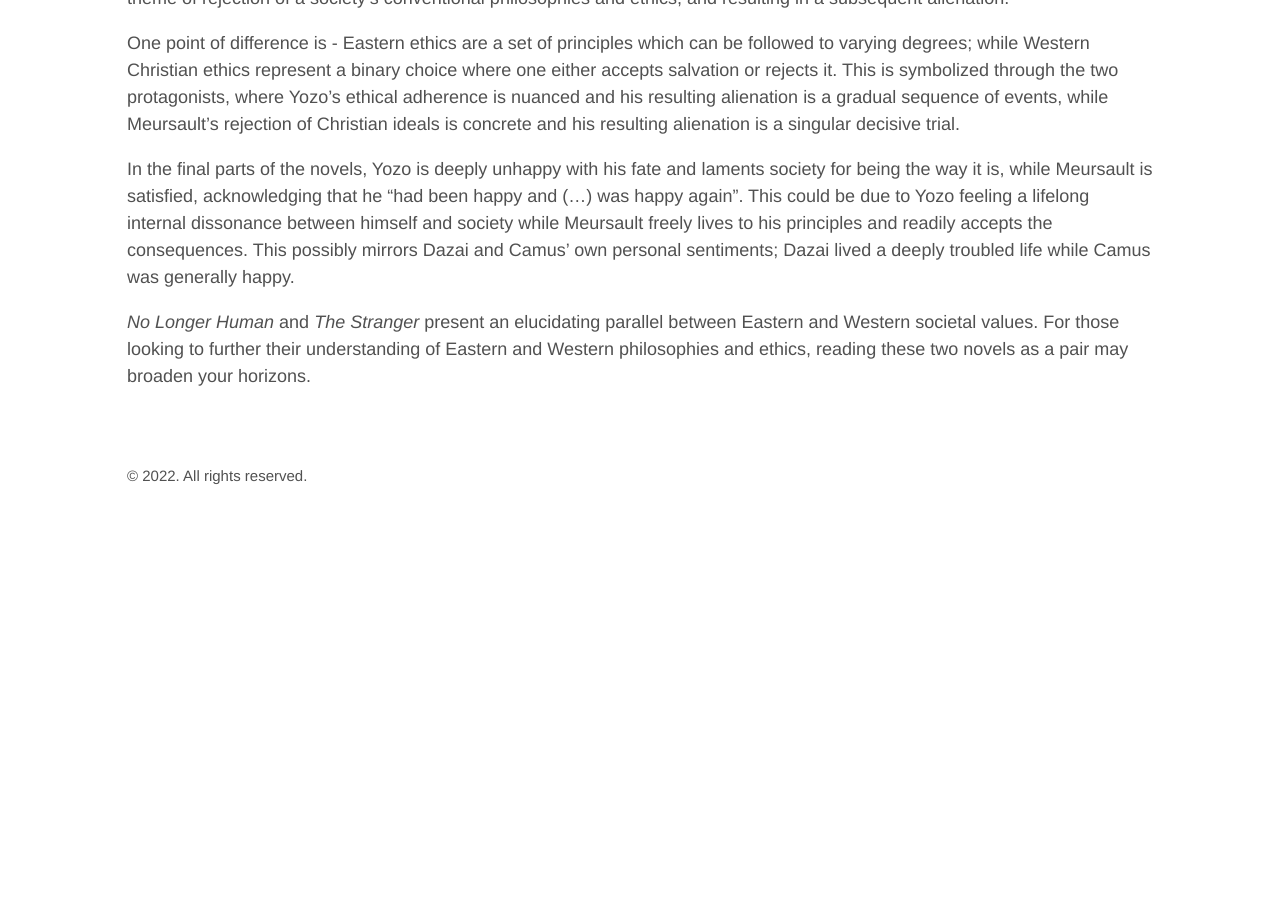
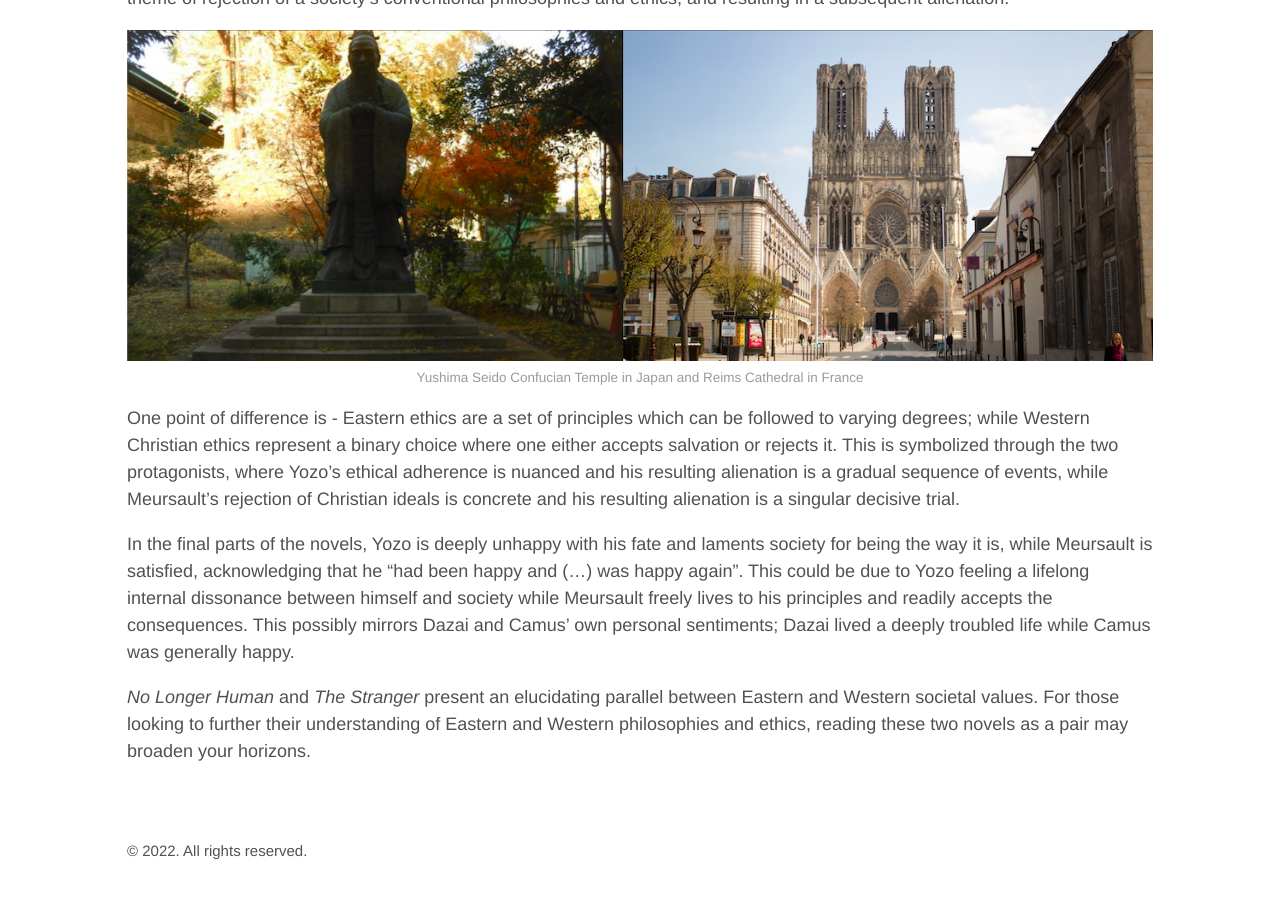
Before and after one commit to rzsun/rzsun.github.io, a Jekyll site: the page built from _posts/2022-08-05-no-longer-human-and-the-stranger.md, in a window 1280 px wide and 900 px high, scrolled down 6748 px. Built offline with Jekyll 4.4.1, drawn with Linux system fonts in a browser that asks for light colours; before the commit the page ends 7273 px from its top, so only the background shows below that.

Commit message:
add image yushima-seido-reims-cathedral

```diff
--- a/_posts/2022-08-05-no-longer-human-and-the-stranger.md
+++ b/_posts/2022-08-05-no-longer-human-and-the-stranger.md
@@ -79,6 +79,9 @@ Throughout the novel, Camus indirectly rejects the Christian tradition by presen
 
 In *No Longer Human*, Yozo rejects Eastern society's conventional ethics of collectivism and filial piety. As a result, he is alienated from society and sent to a sanatorium. In *The Stranger*, Meursault rejects Christian society's conventional ideals of salvation and miracle of life. As a result, he is alienated from society through imprisonment and execution. Both novels present the shared theme of rejection of a society's conventional philosophies and ethics, and resulting in a subsequent alienation.
 
+![Yushima Seido Confucian Temple in Japan and Reims Cathedral in France](/assets/no-longer-human-and-the-stranger/yushima-seido-reims-cathedral.png)
+###### Yushima Seido Confucian Temple in Japan and Reims Cathedral in France
+
 One point of difference is - Eastern ethics are a set of principles which can be followed to varying degrees; while Western Christian ethics represent a binary choice where one either accepts salvation or rejects it. This is symbolized through the two protagonists, where Yozo's ethical adherence is nuanced and his resulting alienation is a gradual sequence of events, while Meursault's rejection of Christian ideals is concrete and his resulting alienation is a singular decisive trial.
 
 In the final parts of the novels, Yozo is deeply unhappy with his fate and laments society for being the way it is, while Meursault is satisfied, acknowledging that he "had been happy and (...) was happy again". This could be due to Yozo feeling a lifelong internal dissonance between himself and society while Meursault freely lives to his principles and readily accepts the consequences. This possibly mirrors Dazai and Camus' own personal sentiments; Dazai lived a deeply troubled life while Camus was generally happy.
```
Also changed, not shown: assets/no-longer-human-and-the-stranger/yushima-seido-reims-cathedral.png (added).
